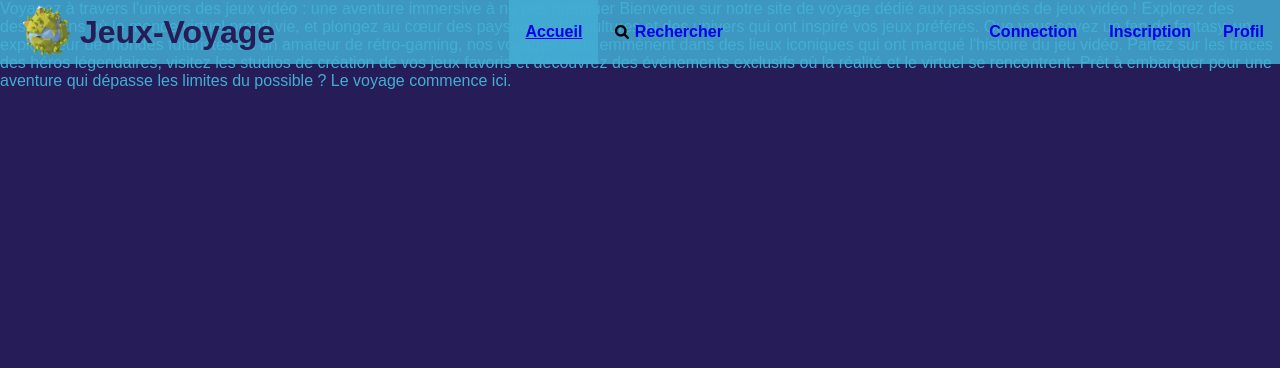
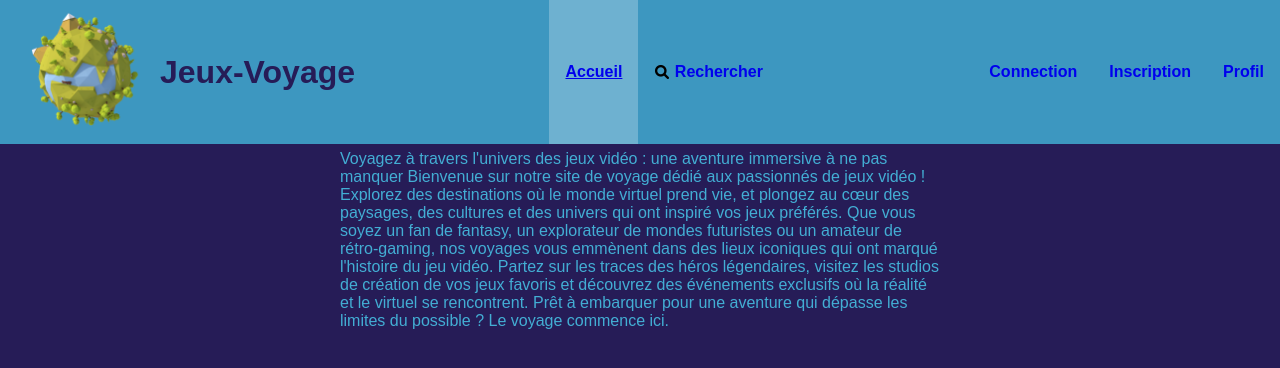
Before and after one commit to Yotacaz/Click-journeY, a PHP site: page /presentation.html in a window 1280 px wide. Shown: the top 368 px of the page. Run offline with PHP 8.4, Linux system fonts and the light colour scheme.

Commit message:
ajouts page recherche + modifs header

```diff
--- a/style.css
+++ b/style.css
@@ -20,7 +20,7 @@ body {
     padding: 0 1em;
     margin: 0;
     width: 100%;
-    height: 4rem;
+    height: 9rem; /*bandeau aggrandis 4rem --> 9rem*/
 
     display: flex;
     position: fixed;
@@ -75,14 +75,19 @@ nav.navbar{
 }
 
 .header a:hover {
-    background-color: #43aed4d8;
+    /*background-color: #43aed4d8; ///anciennes couleurs///
+    background-color: hsl(265, 100%, 20%);*/
+    background-color: hsla(265, 100%, 100%, 0.25); /*///   nouvelles couleurs (bleu éclaircis) ///*/
     text-decoration: underline;
-    transition: 0.2s;
+    /*transition: 0.2s;   pourquoi faire ?*/
+    height: 9rem;
 }
 
 .header a.active {
     text-decoration: underline;
-    background-color: #43aed4d8;
+    background-color: #43aed4d8; /*ancienne*/
+    background-color: hsla(265, 100%, 100%, 0.25);  /*nouvelle*/
+
 }
 
 /*Mise en forme du corp (main)*/
@@ -251,3 +256,36 @@ a.formulaire{
     background-color: #43aed4;
     color: #aa00f9;
 }
+.image_acc a{
+    text-decoration: none;
+}
+
+.presentation{
+    position: relative;
+    font-size: 25;
+    font-family: sans-serif;
+    top: 150px;
+    width: 600px;
+    display: flex;
+    justify-content: center;
+    align-items: center;
+    flex-direction: column;
+        color: #43aed4;
+
+
+}
+
+.barre_de_recherche input{
+    position: relative;
+    background-color: #aa00f9;
+    color:  #261C57;
+    display: block;
+    width: 400px;
+    top: 18rem;
+    justify-items: center;
+    border: 5px solid #43aed4 ;
+    border-radius: 40px;
+    font-size: 36px;
+    padding: 15px;
+
+}
```
